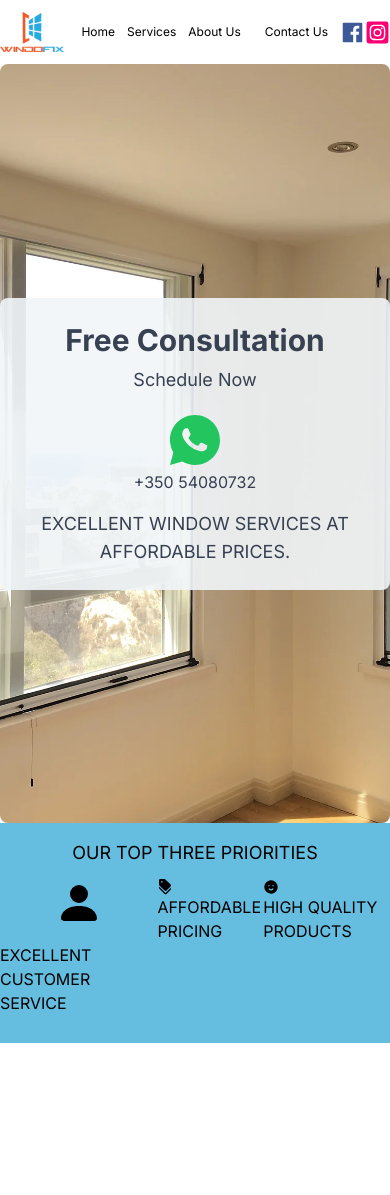
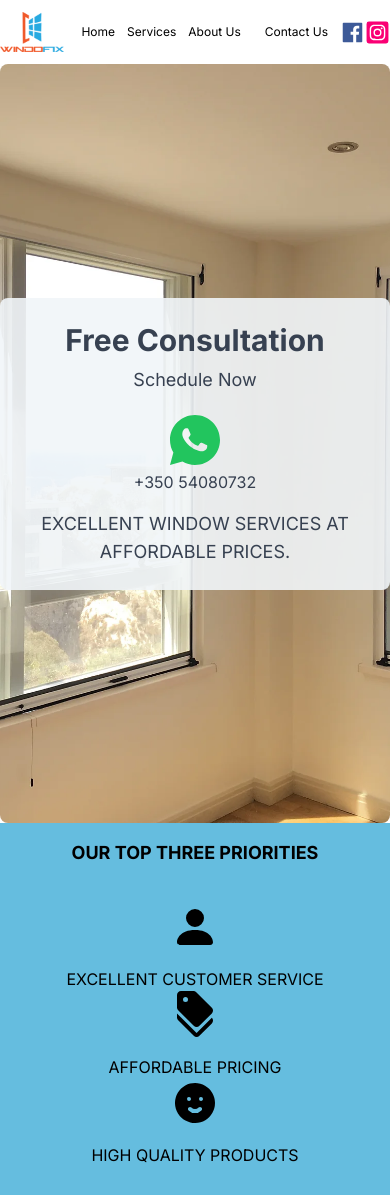
Before and after one commit to ElAndy94/windowfix, a Next.js app: page / in a window 390 px wide. Before the commit the page ends 1043 px from the top, so only its background shows below. Built offline with nearby package versions, Linux system fonts and the light colour scheme.

Commit message:
working on the mobile version

```diff
--- a/app/components/categories/Page.tsx
+++ b/app/components/categories/Page.tsx
@@ -6,18 +6,20 @@ const CategoriesPage = () => {
   return (
     <section>
       <article className="bg-[#65BDDF] py-4">
-        <h3 className="text-lg text-center">OUR TOP THREE PRIORITIES</h3>
-        <div className="flex justify-around my-3">
+        <h3 className="text-lg text-center font-bold mb-9">
+          OUR TOP THREE PRIORITIES
+        </h3>
+        <div className="flex md:flex-row flex-col text-center justify-around my-3">
           <div>
             <BsFillPersonFill className={"text-5xl mx-auto mb-4"} />
             <p>EXCELLENT CUSTOMER SERVICE</p>
           </div>
           <div>
-            <MdDiscount />
+            <MdDiscount className={"text-5xl mx-auto mb-4"} />
             <p>AFFORDABLE PRICING</p>
           </div>
           <div>
-            <TbMoodSmileFilled />
+            <TbMoodSmileFilled className={"text-5xl mx-auto mb-4"} />
             <p>HIGH QUALITY PRODUCTS</p>
           </div>
         </div>
```
